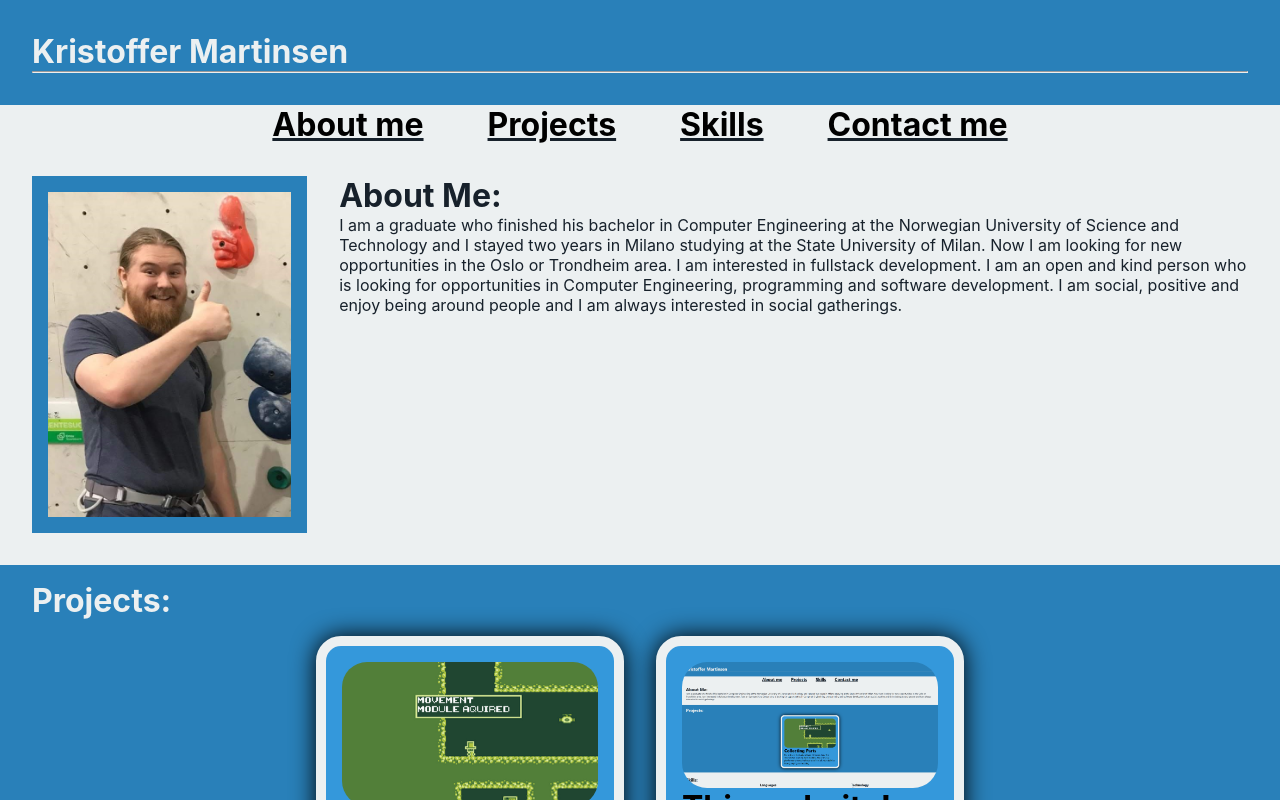
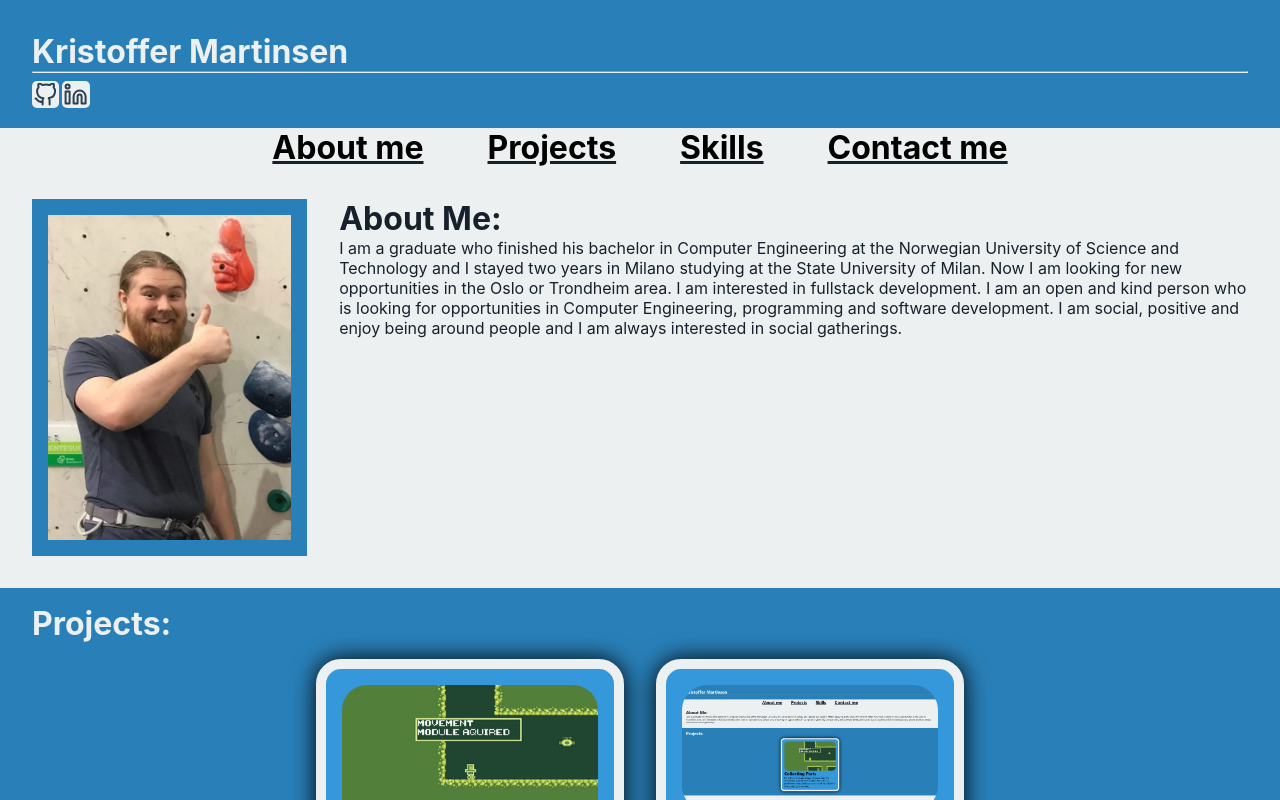
Before and after one commit to Kristoffer-Martinsen/home-page, a React (Create React App) app: page / in a window 1280 px wide. Shown: the top 800 px of the page. Built offline with nearby package versions, Linux system fonts and the light colour scheme.

Commit message:
Added socials
Added social logo library. Added social links to header.

```diff
--- a/package.json
+++ b/package.json
@@ -6,8 +6,10 @@
     "@testing-library/jest-dom": "^5.11.6",
     "@testing-library/react": "^11.2.2",
     "@testing-library/user-event": "^12.2.2",
+    "feather-icons": "^4.28.0",
     "react": "^17.0.1",
     "react-dom": "^17.0.1",
+    "react-feather": "^2.0.9",
     "react-scripts": "4.0.0",
     "react-scroll": "^1.8.1",
     "web-vitals": "^0.2.4"
--- a/src/Components/Header.js
+++ b/src/Components/Header.js
@@ -1,4 +1,6 @@
 import React from 'react';
+import { GitHub } from 'react-feather';
+import { Linkedin } from 'react-feather';
 import '../Stylesheets/Header.css';
 
 function Header() {
@@ -6,6 +8,8 @@ function Header() {
         <div className="Header">
             <h1>Kristoffer Martinsen</h1>
             <hr></hr>
+            <a href="https://github.com/Kristoffer-Martinsen"><GitHub/></a>
+            <a href="https://www.linkedin.com/in/kristoffer-martinsen-11b07a167/"><Linkedin/></a>
         </div>
     )
 }
--- a/src/Stylesheets/Header.css
+++ b/src/Stylesheets/Header.css
@@ -5,6 +5,7 @@
 
 .Header {
     padding: 2rem;
+    padding-bottom: 1rem;
     background-color:  #2980B9;
     color: #ECF0F1;
 }
@@ -12,3 +13,12 @@
 .Header hr {
     color: #ECF0F1;
 }
+
+svg {
+    background-color: #ECF0F1;
+    padding: 0.1rem;
+    margin-top: 0.5rem;
+    margin-right: 0.2rem;
+    border-radius: 5px;
+    color: #2C3E50;
+}
```
Also changed, not shown: 1 other file (tests, documents, lock files or other folders).
